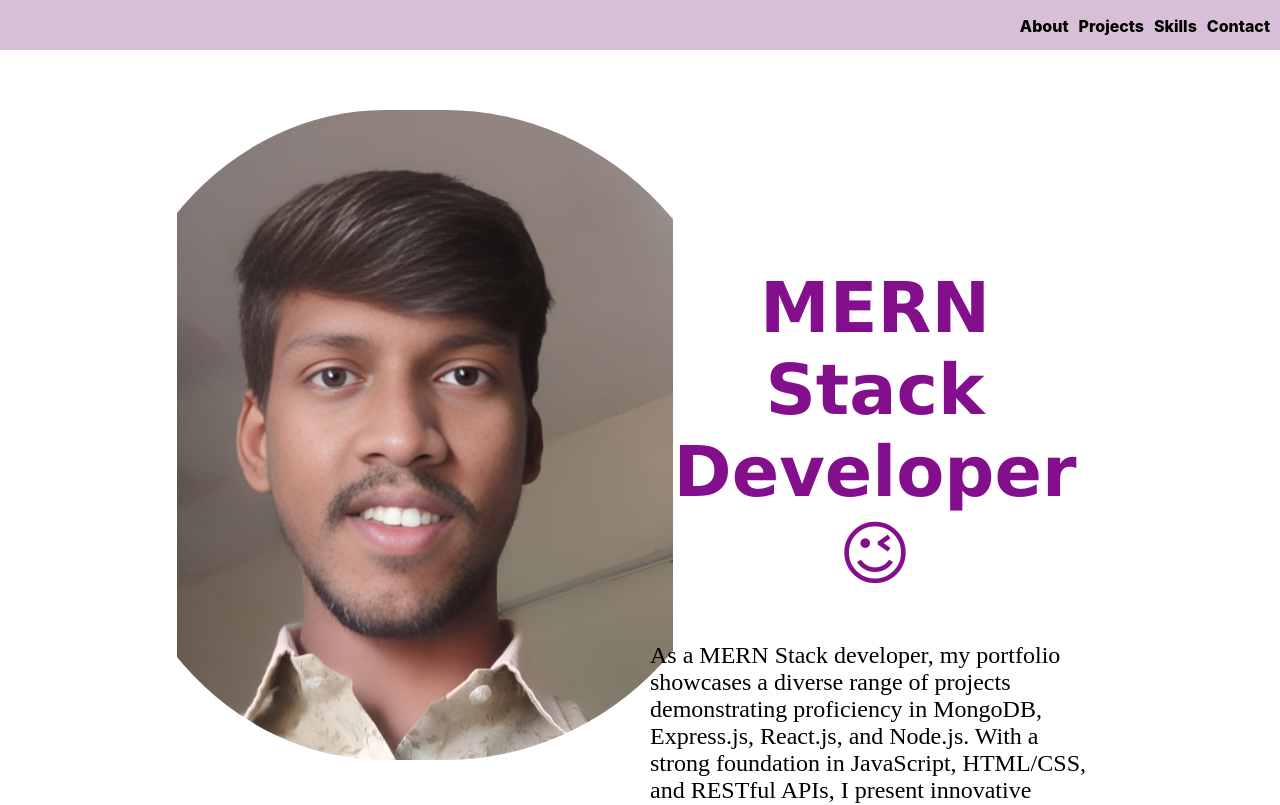
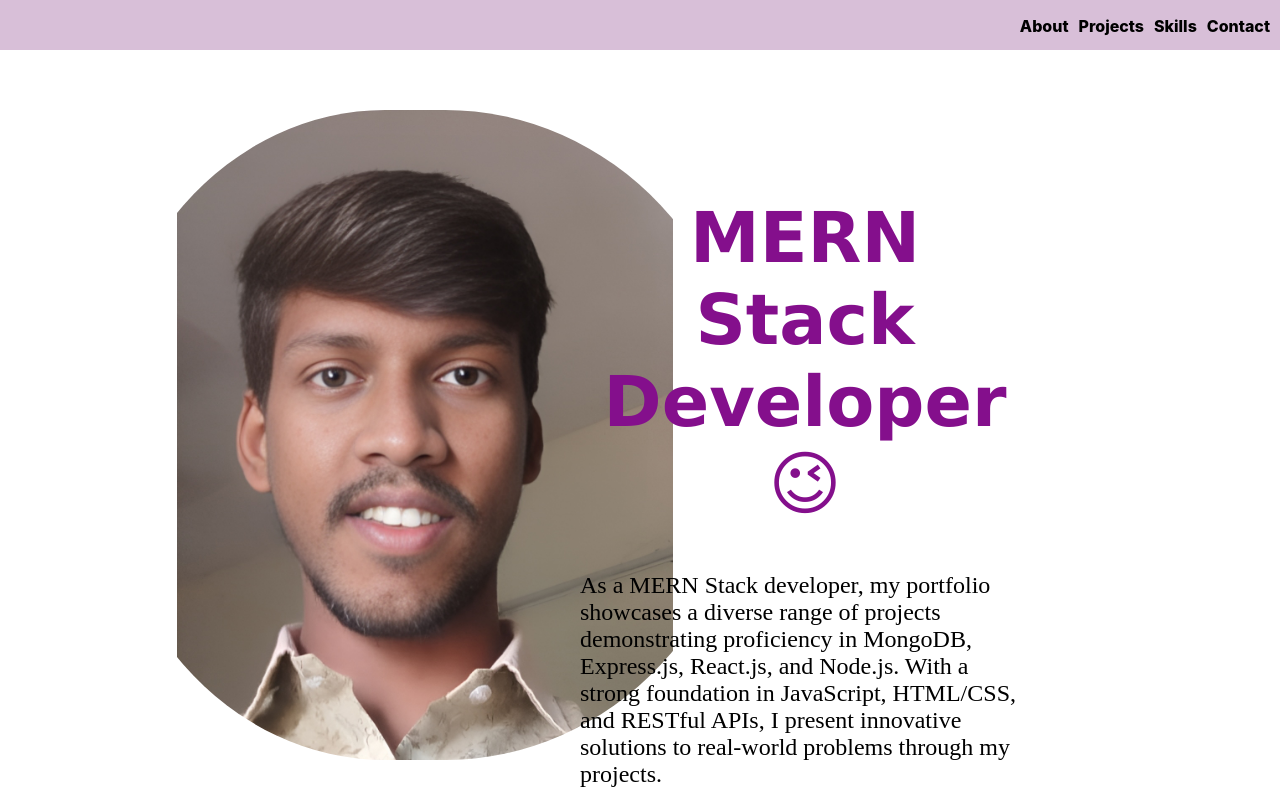
Before and after one commit to Samuvel-raja/Codsoft-Internship-Task1, a React (Create React App) app: page / in a window 1280 px wide. Shown: the top 805 px of the page. Built offline with nearby package versions, Linux system fonts and the light colour scheme.

Commit message:
Update About.css

```diff
--- a/src/styles/About.css
+++ b/src/styles/About.css
@@ -1,7 +1,7 @@
 .about-container {
     display: flex;
     flex-direction: row;
-     flex-wrap:wrap;
+
 }
 
 .about-left-cont {
@@ -16,7 +16,7 @@
 
     width: 450px;
     height: 550px;
-    padding: 120px;
+    padding: 50px;
 }
 .about-right-cont p
 {
```
